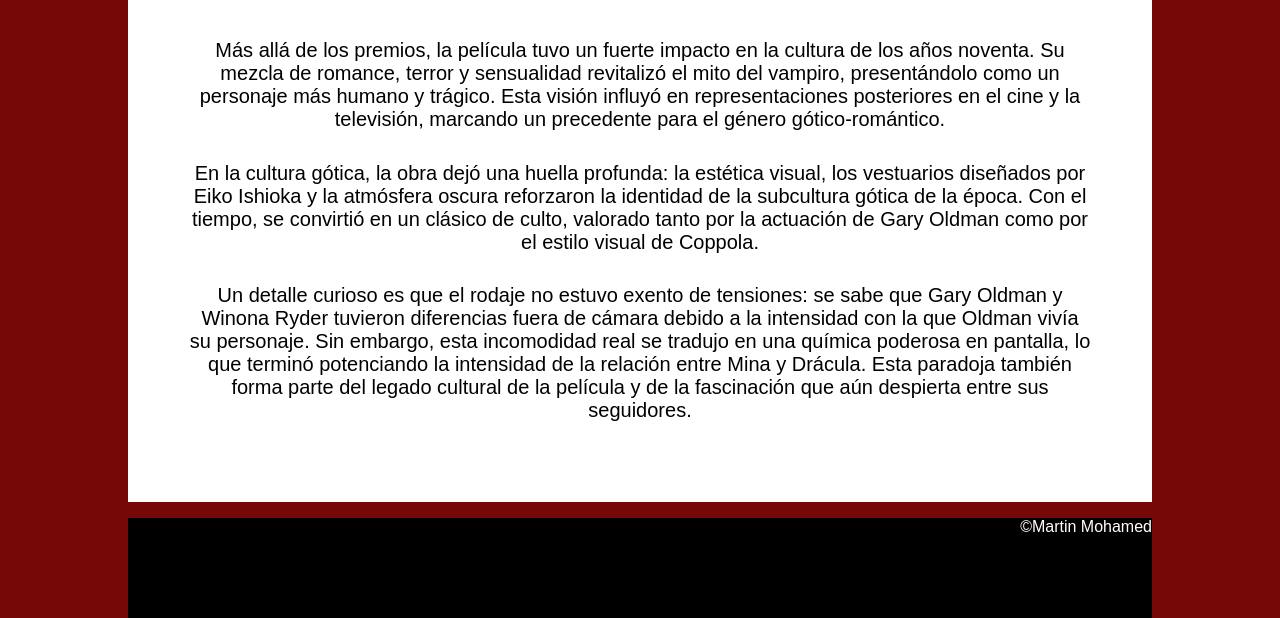
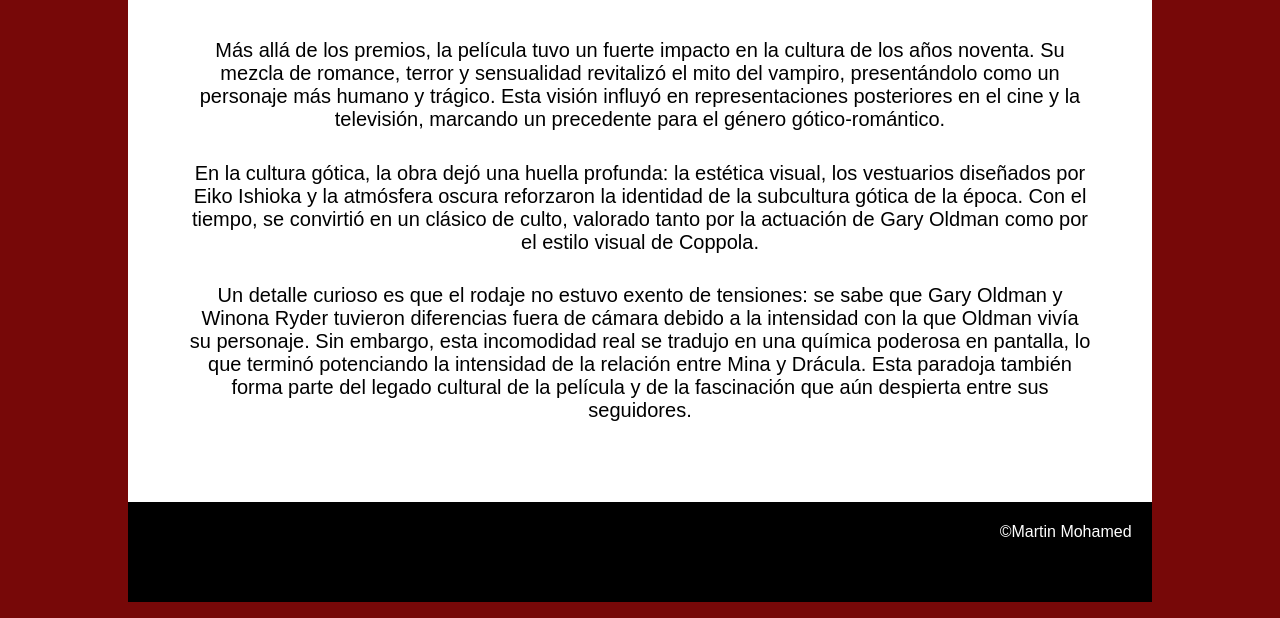
Before and after one commit to MartinMoha/Dracula, a plain HTML site: page pages/premios.html in a window 1280 px wide. Shown: the part 661-1279 px from the top of the page. Drawn offline with Linux system fonts and the light colour scheme.

Commit message:
Update premios.html

```diff
--- a/pages/premios.html
+++ b/pages/premios.html
@@ -32,8 +32,9 @@
 <p class="sin">Un detalle curioso es que el rodaje no estuvo exento de tensiones: se sabe que Gary Oldman y Winona Ryder tuvieron diferencias fuera de cámara debido a la intensidad con la que Oldman vivía su personaje. Sin embargo, esta incomodidad real se tradujo en una química poderosa en pantalla, lo que terminó potenciando la intensidad de la relación entre Mina y Drácula. Esta paradoja también forma parte del legado cultural de la película y de la fascinación que aún despierta entre sus seguidores.</p>
     </main>
     <footer>
- <p>©Martin Mohamed</p>
+ <p class="fot">©Martin Mohamed</p>
     </footer>
 
 </body>
+
 </html>
```
